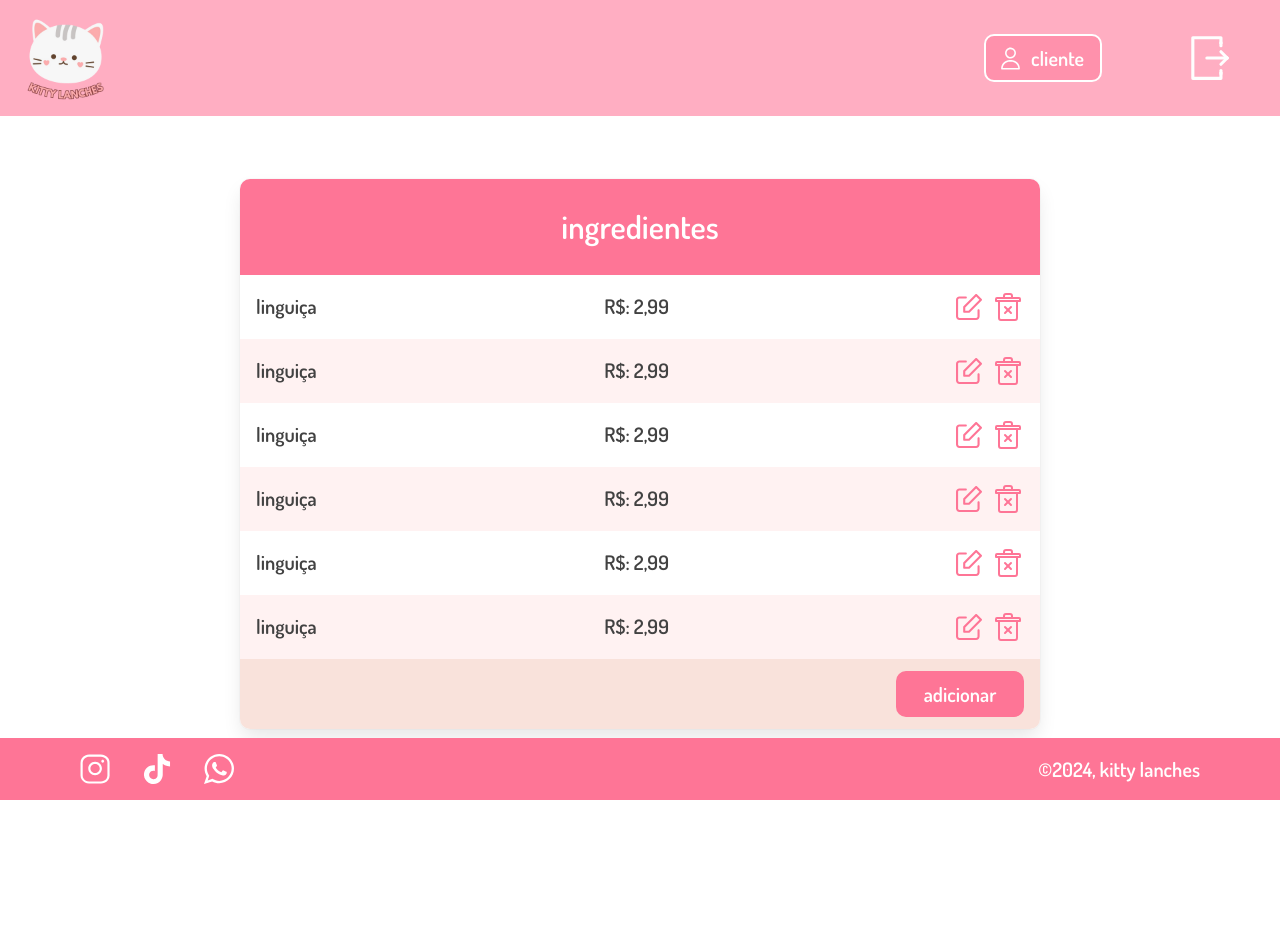
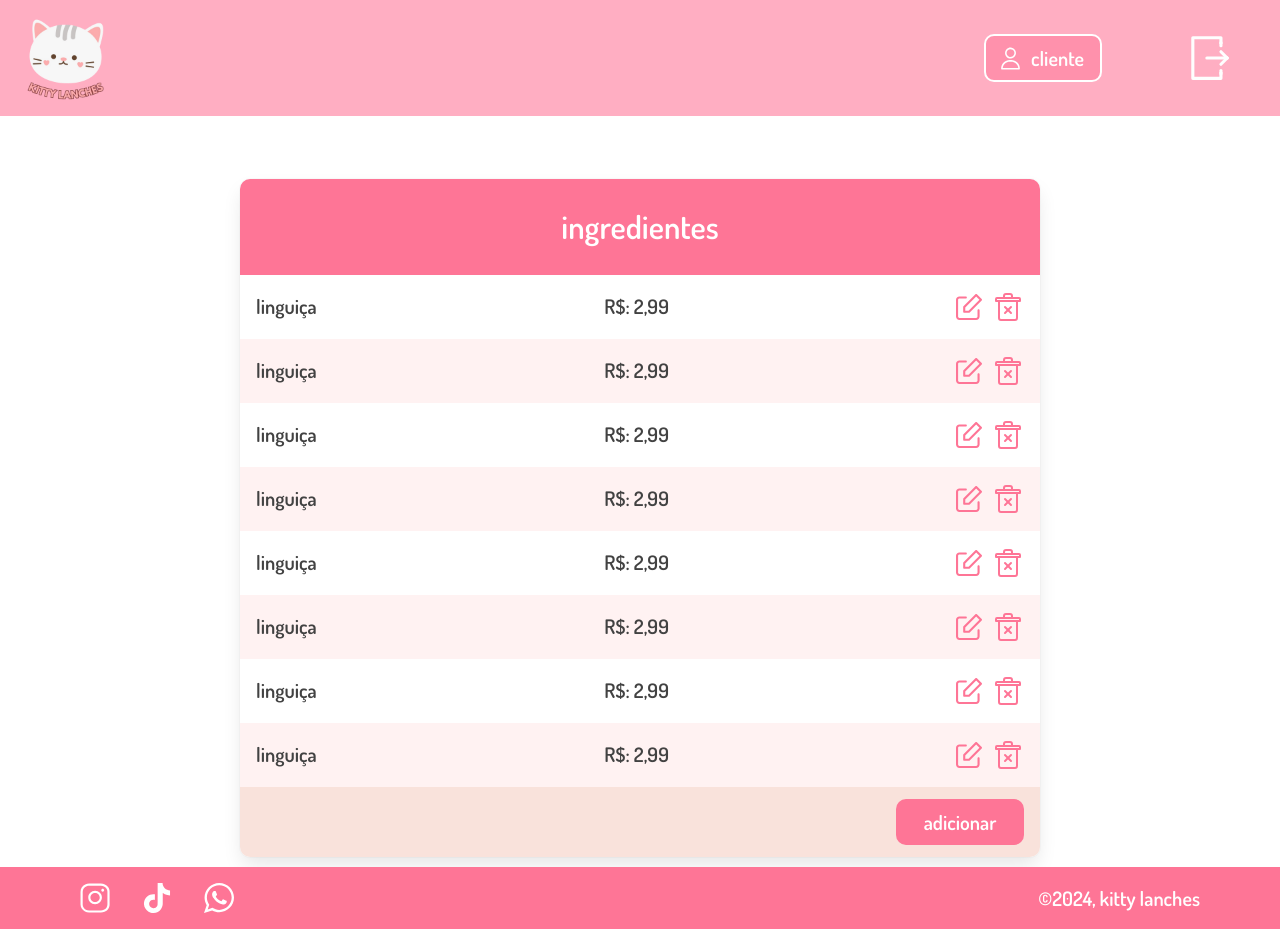
Before and after one commit to poemabochner/projeto_kitty_front, a Vue app: page /administrador in a window 1280 px wide. Before the commit the page ends 800 px from the top, so only its background shows below. Built offline with nearby package versions, Linux system fonts and the light colour scheme.

Commit message:
ajusta AdminView

```diff
--- a/src/views/AdminView.vue
+++ b/src/views/AdminView.vue
@@ -1,7 +1,8 @@
 <template>
-  <div class="is-flex is-justify-content-center mt-6">
-    <DataTableComponent tableTitle="ingredientes" :tableData="tableData" />
+  <div class="is-flex is-justify-content-center mt-6 mb-6">
+    <DataTableComponent class="mb-5" tableTitle="ingredientes" :tableData="tableData" />
   </div>
+  <div></div>
 </template>
 
 <script>
@@ -20,6 +21,8 @@ export default {
         { id: 'linguiça', name: 'R$: 2,99'},
         { id: 'linguiça', name: 'R$: 2,99'},
         { id: 'linguiça', name: 'R$: 2,99'},
+        { id: 'linguiça', name: 'R$: 2,99'},
+        { id: 'linguiça', name: 'R$: 2,99'},
       ]
     };
   }
```
